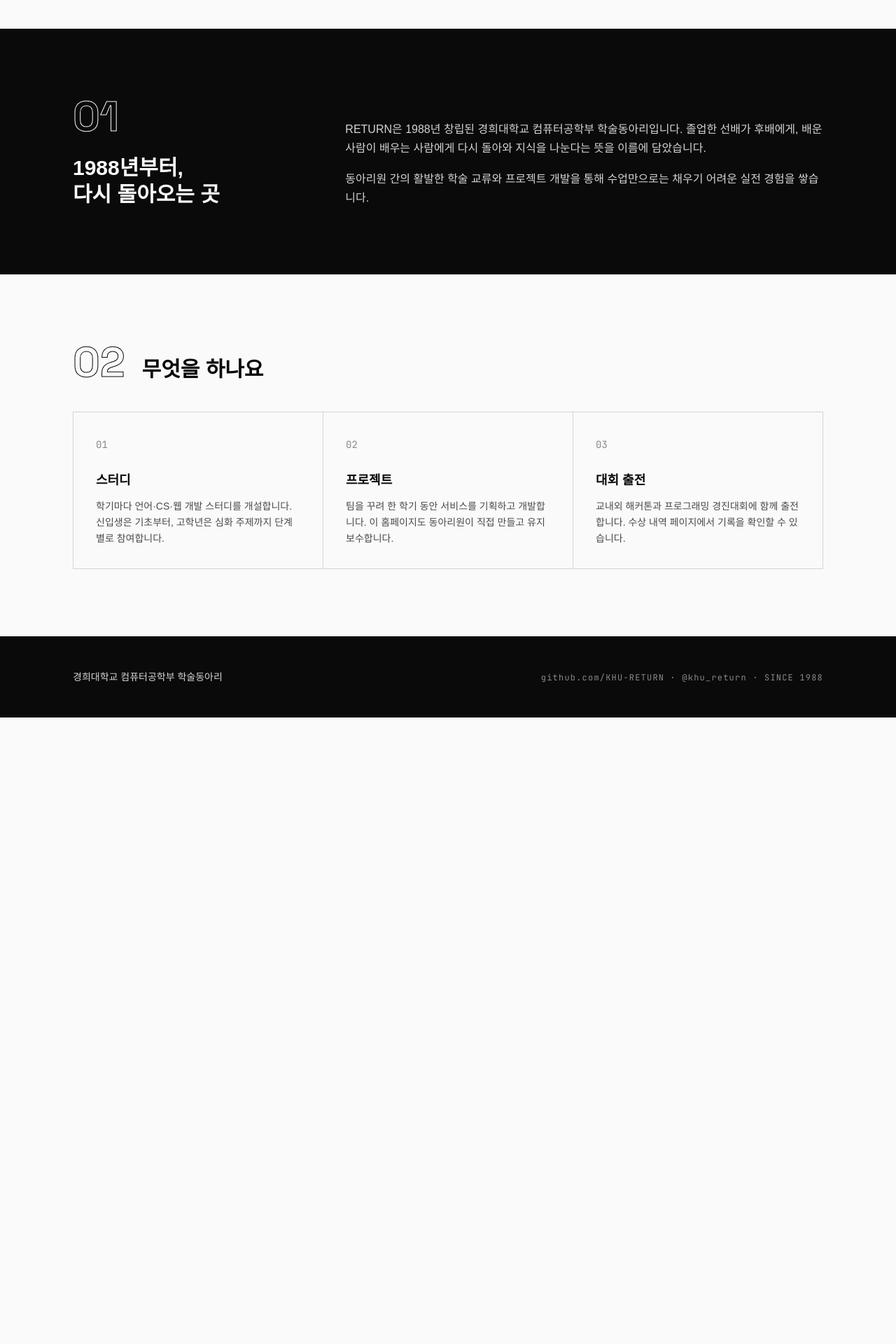
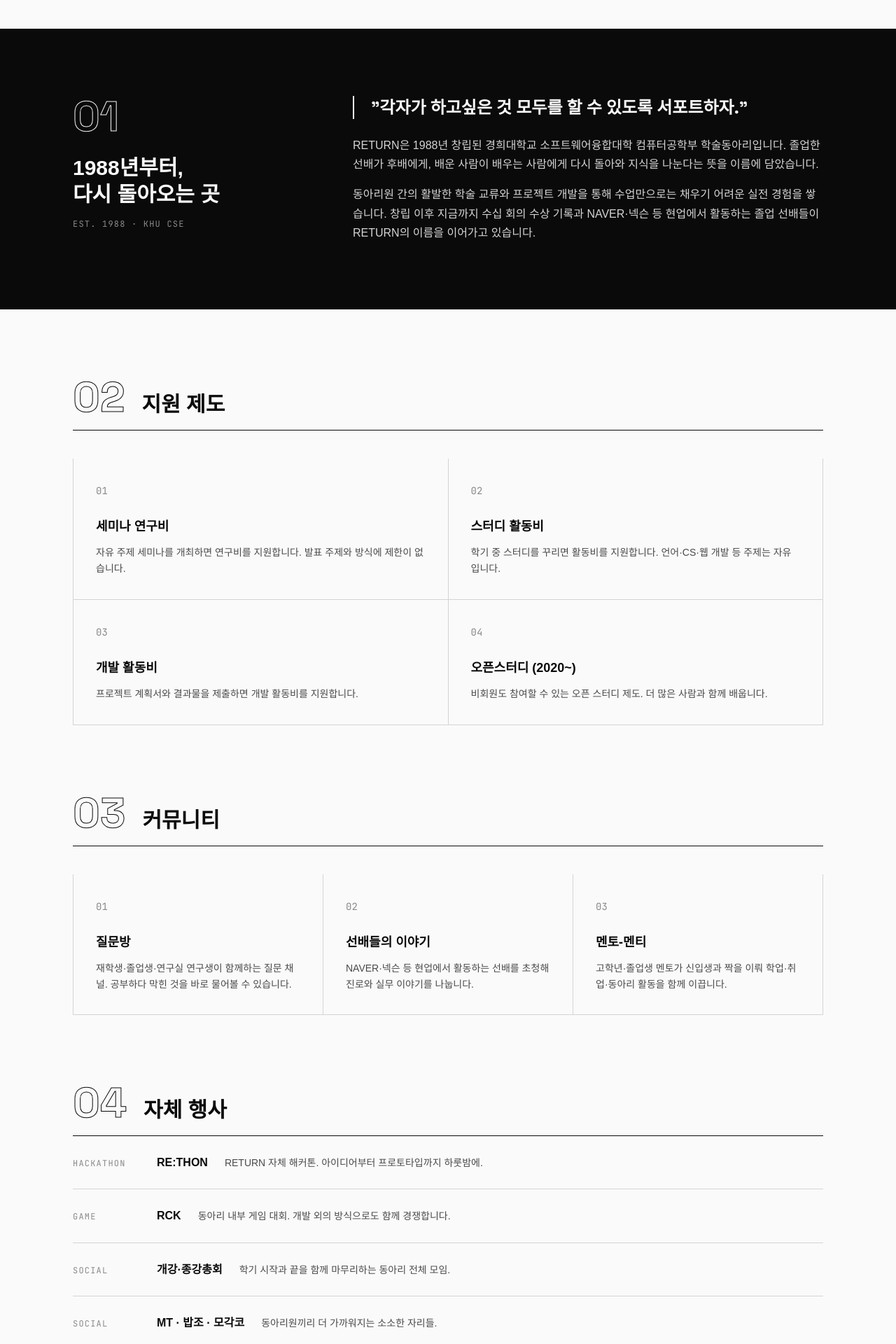
Before and after one commit to KHU-RETURN/return-homepage, a React (Vite) app in the folder frontend/: page /about in a window 1280 px wide. Shown: the part 300-2220 px from the top of the page at 70% size. Before the commit the page ends 1325 px from the top, so only its background shows below. Built offline with nearby package versions, Linux system fonts and the light colour scheme; no server answers; a web font is replaced by a local one.

Commit message:
design: 용어 정리(출전·입부 제거), 푸터 GitHub·인스타 링크, 소개 페이지 전면 개편

```diff
--- a/frontend/src/pages/About.jsx
+++ b/frontend/src/pages/About.jsx
@@ -1,24 +1,7 @@
-const activities = [
-  {
-    no: '01',
-    title: '스터디',
-    body: '학기마다 언어·CS·웹 개발 스터디를 개설합니다. 신입생은 기초부터, 고학년은 심화 주제까지 단계별로 참여합니다.',
-  },
-  {
-    no: '02',
-    title: '프로젝트',
-    body: '팀을 꾸려 한 학기 동안 서비스를 기획하고 개발합니다. 이 홈페이지도 동아리원이 직접 만들고 유지보수합니다.',
-  },
-  {
-    no: '03',
-    title: '대회 출전',
-    body: '교내외 해커톤과 프로그래밍 경진대회에 함께 출전합니다. 수상 내역 페이지에서 기록을 확인할 수 있습니다.',
-  },
-]
-
 export default function About() {
   return (
     <div>
+      {/* 페이지 헤더 */}
       <div className="mx-auto max-w-[1120px] px-6 pt-24 pb-20">
         <p className="font-mono text-sm text-gray-500">ABOUT</p>
         <h1 className="mt-4 font-display text-[clamp(2.5rem,6vw,4rem)] font-bold leading-none tracking-tight">
@@ -26,9 +9,10 @@ export default function About() {
         </h1>
       </div>
 
-      {/* 반전 섹션: 동아리의 뿌리 */}
+      {/* 01 — 반전 섹션: 슬로건 + 정체성 */}
       <section className="bg-ink text-paper">
-        <div className="mx-auto grid max-w-[1120px] gap-12 px-6 py-24 md:grid-cols-[1fr_2fr]">
+        <div className="mx-auto max-w-[1120px] px-6 py-24">
+          <div className="grid gap-16 md:grid-cols-[1fr_2fr]">
             <div>
               <span className="text-outline font-display text-6xl font-bold text-paper">
                 01
@@ -38,45 +22,171 @@ export default function About() {
                 <br />
                 다시 돌아오는 곳
               </h2>
+              <p className="mt-4 font-mono text-xs tracking-widest text-gray-500">
+                EST. 1988 · KHU CSE
+              </p>
             </div>
-          <div className="max-w-[720px] space-y-4 self-end text-gray-300">
+            <div className="self-end space-y-6">
+              <blockquote className="border-l-2 border-paper pl-6 font-display text-xl font-bold leading-snug text-paper md:text-2xl">
+                "각자가 하고싶은 것 모두를 할 수 있도록 서포트하자."
+              </blockquote>
+              <div className="space-y-4 text-gray-300">
                 <p>
-              RETURN은 1988년 창립된 경희대학교 컴퓨터공학부 학술동아리입니다.
-              졸업한 선배가 후배에게, 배운 사람이 배우는 사람에게 다시 돌아와
-              지식을 나눈다는 뜻을 이름에 담았습니다.
+                  RETURN은 1988년 창립된 경희대학교 소프트웨어융합대학
+                  컴퓨터공학부 학술동아리입니다. 졸업한 선배가 후배에게,
+                  배운 사람이 배우는 사람에게 다시 돌아와 지식을 나눈다는
+                  뜻을 이름에 담았습니다.
                 </p>
                 <p>
                   동아리원 간의 활발한 학술 교류와 프로젝트 개발을 통해
-              수업만으로는 채우기 어려운 실전 경험을 쌓습니다.
+                  수업만으로는 채우기 어려운 실전 경험을 쌓습니다. 창립
+                  이후 지금까지 수십 회의 수상 기록과 NAVER·넥슨 등
+                  현업에서 활동하는 졸업 선배들이 RETURN의 이름을
+                  이어가고 있습니다.
                 </p>
+              </div>
+            </div>
           </div>
         </div>
       </section>
 
+      {/* 02 — 지원 제도 */}
       <section className="mx-auto max-w-[1120px] px-6 py-24">
-        <div className="flex items-baseline gap-6">
+        <div className="flex items-baseline gap-6 border-b border-ink pb-4">
           <span className="text-outline font-display text-6xl font-bold text-ink">
             02
           </span>
-          <h2 className="text-3xl font-bold">무엇을 하나요</h2>
+          <h2 className="text-3xl font-bold">지원 제도</h2>
         </div>
-        <div className="mt-10 grid gap-px border border-gray-300 bg-gray-300 md:grid-cols-3">
-          {activities.map((activity) => (
-            <div
-              key={activity.no}
-              className="group bg-paper p-8 transition-colors duration-100 hover:bg-ink hover:text-paper"
-            >
-              <span className="font-mono text-sm text-gray-500">
-                {activity.no}
+        <div className="mt-10 grid gap-px border-x border-b border-gray-300 bg-gray-300 md:grid-cols-2">
+          {[
+            {
+              no: '01',
+              title: '세미나 연구비',
+              body: '자유 주제 세미나를 개최하면 연구비를 지원합니다. 발표 주제와 방식에 제한이 없습니다.',
+            },
+            {
+              no: '02',
+              title: '스터디 활동비',
+              body: '학기 중 스터디를 꾸리면 활동비를 지원합니다. 언어·CS·웹 개발 등 주제는 자유입니다.',
+            },
+            {
+              no: '03',
+              title: '개발 활동비',
+              body: '프로젝트 계획서와 결과물을 제출하면 개발 활동비를 지원합니다.',
+            },
+            {
+              no: '04',
+              title: '오픈스터디 (2020~)',
+              body: '비회원도 참여할 수 있는 오픈 스터디 제도. 더 많은 사람과 함께 배웁니다.',
+            },
+          ].map((item) => (
+            <div key={item.no} className="group bg-paper p-8 transition-colors duration-100 hover:bg-ink hover:text-paper">
+              <span className="font-mono text-sm text-gray-500 group-hover:text-gray-400">
+                {item.no}
               </span>
-              <h3 className="mt-6 text-lg font-bold">{activity.title}</h3>
+              <h3 className="mt-6 text-lg font-bold">{item.title}</h3>
               <p className="mt-3 text-sm leading-relaxed text-gray-700 transition-colors duration-100 group-hover:text-gray-300">
-                {activity.body}
+                {item.body}
               </p>
             </div>
           ))}
         </div>
       </section>
+
+      {/* 03 — 커뮤니티 */}
+      <section className="mx-auto max-w-[1120px] px-6 pb-24">
+        <div className="flex items-baseline gap-6 border-b border-ink pb-4">
+          <span className="text-outline font-display text-6xl font-bold text-ink">
+            03
+          </span>
+          <h2 className="text-3xl font-bold">커뮤니티</h2>
+        </div>
+        <div className="mt-10 grid gap-px border-x border-b border-gray-300 bg-gray-300 md:grid-cols-3">
+          {[
+            {
+              no: '01',
+              title: '질문방',
+              body: '재학생·졸업생·연구실 연구생이 함께하는 질문 채널. 공부하다 막힌 것을 바로 물어볼 수 있습니다.',
+            },
+            {
+              no: '02',
+              title: '선배들의 이야기',
+              body: 'NAVER·넥슨 등 현업에서 활동하는 선배를 초청해 진로와 실무 이야기를 나눕니다.',
+            },
+            {
+              no: '03',
+              title: '멘토-멘티',
+              body: '고학년·졸업생 멘토가 신입생과 짝을 이뤄 학업·취업·동아리 활동을 함께 이끕니다.',
+            },
+          ].map((item) => (
+            <div key={item.no} className="group bg-paper p-8 transition-colors duration-100 hover:bg-ink hover:text-paper">
+              <span className="font-mono text-sm text-gray-500 group-hover:text-gray-400">
+                {item.no}
+              </span>
+              <h3 className="mt-6 text-lg font-bold">{item.title}</h3>
+              <p className="mt-3 text-sm leading-relaxed text-gray-700 transition-colors duration-100 group-hover:text-gray-300">
+                {item.body}
+              </p>
+            </div>
+          ))}
+        </div>
+      </section>
+
+      {/* 04 — 자체 행사 */}
+      <section className="mx-auto max-w-[1120px] px-6 pb-24">
+        <div className="flex items-baseline gap-6 border-b border-ink pb-4">
+          <span className="text-outline font-display text-6xl font-bold text-ink">
+            04
+          </span>
+          <h2 className="text-3xl font-bold">자체 행사</h2>
+        </div>
+        <ul className="mt-0 divide-y divide-gray-300 border-b border-gray-300">
+          {[
+            { tag: 'HACKATHON', name: 'RE:THON', desc: 'RETURN 자체 해커톤. 아이디어부터 프로토타입까지 하룻밤에.' },
+            { tag: 'GAME', name: 'RCK', desc: '동아리 내부 게임 대회. 개발 외의 방식으로도 함께 경쟁합니다.' },
+            { tag: 'SOCIAL', name: '개강·종강총회', desc: '학기 시작과 끝을 함께 마무리하는 동아리 전체 모임.' },
+            { tag: 'SOCIAL', name: 'MT · 밥조 · 모각코', desc: '동아리원끼리 더 가까워지는 소소한 자리들.' },
+          ].map((event) => (
+            <li key={event.name} className="flex flex-wrap items-baseline gap-x-6 gap-y-1 py-6">
+              <span className="w-24 shrink-0 font-mono text-xs tracking-widest text-gray-500">
+                {event.tag}
+              </span>
+              <span className="font-bold">{event.name}</span>
+              <span className="text-sm text-gray-700">{event.desc}</span>
+            </li>
+          ))}
+        </ul>
+      </section>
+
+      {/* 05 — 연혁 하이라이트: 반전 섹션 */}
+      <section className="bg-ink text-paper">
+        <div className="mx-auto max-w-[1120px] px-6 py-24">
+          <div className="flex items-baseline gap-6 border-b border-gray-700 pb-4">
+            <span className="text-outline font-display text-6xl font-bold text-paper">
+              05
+            </span>
+            <h2 className="text-3xl font-bold">연혁</h2>
+          </div>
+          <ul className="mt-0 divide-y divide-gray-700 border-b border-gray-700">
+            {[
+              { year: '2017', text: '동아리 회칙 제정 · 쿠톤 우수상 수상' },
+              { year: '2018', text: '자체 홈페이지 구축 · C++·Python·머신러닝 교육 시작' },
+              { year: '2019', text: '창립 30주년' },
+              { year: '2020', text: '오픈스터디 제도 도입' },
+              { year: '2022', text: '유니톤 9기 대상 · 의료 AI 해커톤 대구광역시장상 등 수상 다수' },
+              { year: '2023', text: '경희고 알고리즘·안드로이드 실습 강사 활동' },
+            ].map((item) => (
+              <li key={item.year} className="flex items-baseline gap-8 py-5">
+                <span className="w-16 shrink-0 font-mono text-sm tabular-nums text-gray-500">
+                  {item.year}
+                </span>
+                <span className="text-sm leading-relaxed text-gray-300">{item.text}</span>
+              </li>
+            ))}
+          </ul>
+        </div>
+      </section>
     </div>
   )
 }
--- a/frontend/src/pages/Home.jsx
+++ b/frontend/src/pages/Home.jsx
@@ -73,14 +73,14 @@ export default function Home() {
             </span>
           </h1>
           <p className="animate-rise mt-10 max-w-[720px] text-xl leading-relaxed text-gray-300 [animation-delay:180ms]">
-            함께 공부하고, 만들고, 출전합니다.
+            함께 배우고, 만들고, 이뤄 나갑니다.
           </p>
           <div className="animate-rise mt-12 flex flex-wrap gap-4 [animation-delay:240ms]">
             <Link
               to="/recruit"
               className="bg-paper px-8 py-3 text-sm font-bold text-ink transition-colors duration-100 hover:bg-gray-300"
             >
-              입부 지원하기
+              지원하기
             </Link>
             <Link
               to="/about"
@@ -227,7 +227,7 @@ export default function Home() {
             to="/recruit"
             className="mt-12 inline-block bg-paper px-10 py-4 text-sm font-bold text-ink transition-colors duration-100 hover:bg-gray-300"
           >
-            입부 지원하기 →
+            지원하기 →
           </Link>
         </div>
       </section>
```
Also changed, not shown: frontend/src/components/Footer.jsx (+18 -1 lines). Lines whose indentation alone changed are shown as unchanged.
